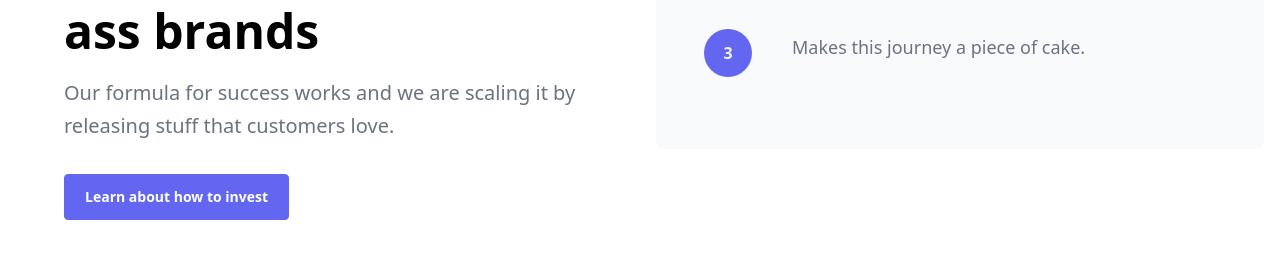
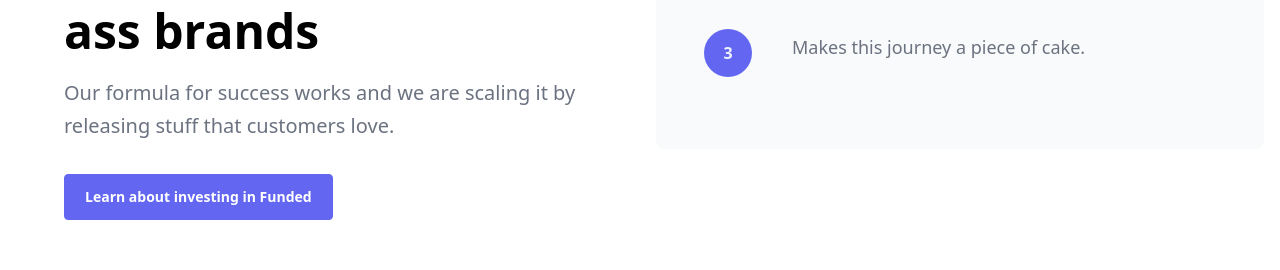
Before and after one commit to Tincre/phund, a Next.js app: page / in a window 1280 px wide. Shown: the part 1588-1858 px from the top of the page. Built offline with nearby package versions, Linux system fonts and the light colour scheme; no server answers.

Commit message:
:recycle: :art: change wording to include entityTitle

```diff
--- a/cms.data.js
+++ b/cms.data.js
@@ -37,7 +37,7 @@
   title : "We're seeking investment to release more kick ass brands",
   description :
       "Our formula for success works and we are scaling it by releasing stuff that customers love.",
-  cta : "Learn about how to invest",
+  cta : `Learn about investing in ${entityTitle}`,
   whyInvestCardData : [
     "The most epic management team in the world.",
     "With a proven track record of scaling productsand teams.",
```
